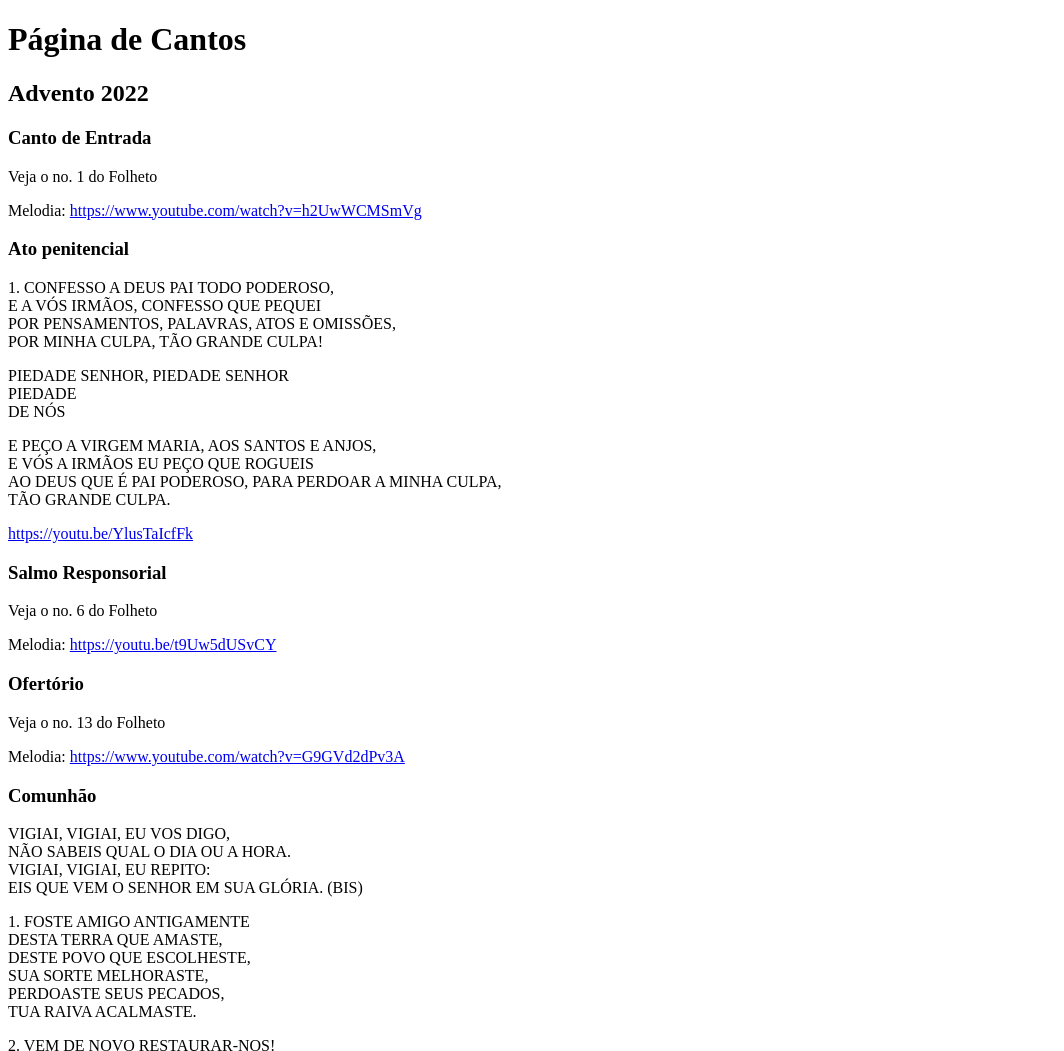
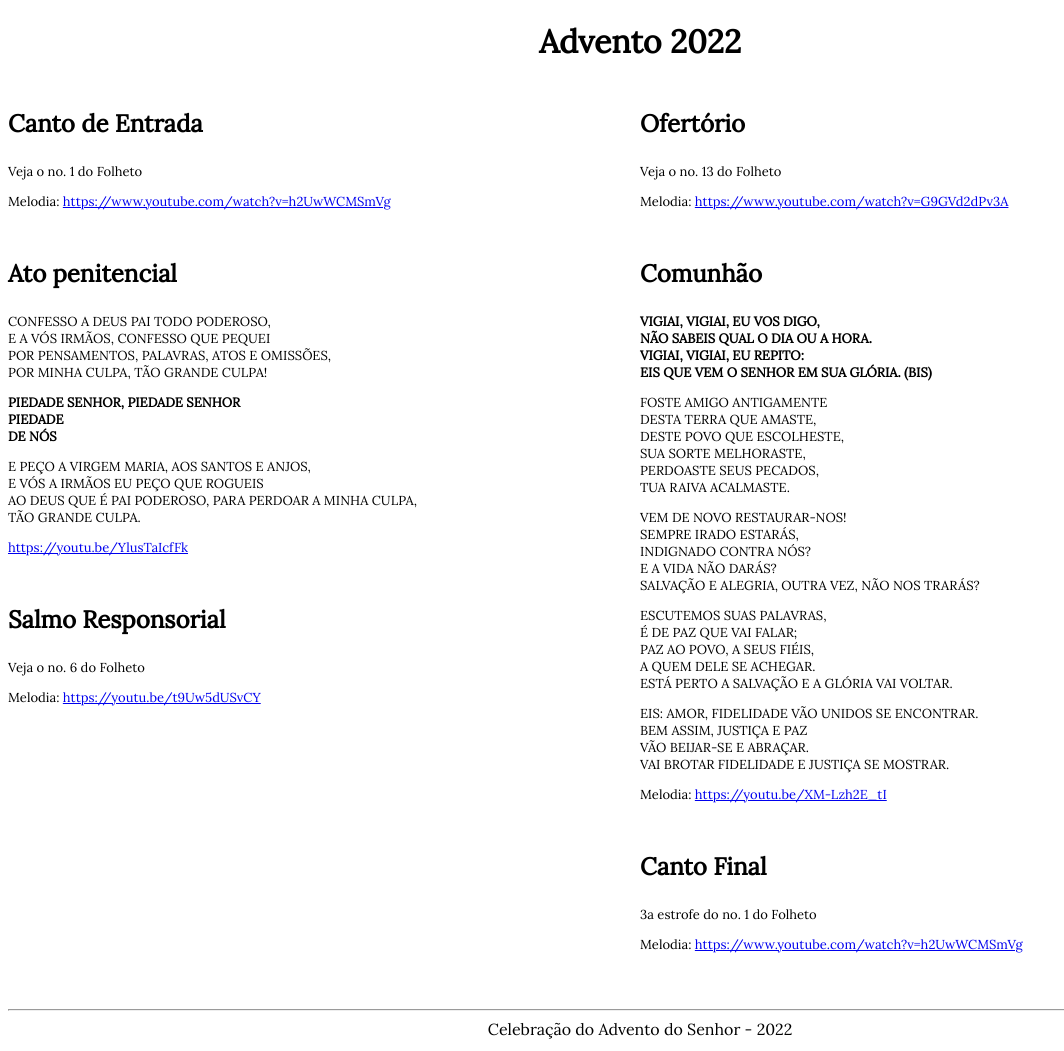
Before and after one commit to jeffprestes/cantos, a plain HTML site: page index.html in a window 1280 px wide. Shown: the top 1051 px of the page, without its empty margins (0-1064 px from the left). Drawn offline with Linux system fonts and the light colour scheme.

Commit message:
ajuste de fonte

```diff
--- a/estilos.css
+++ b/estilos.css
@@ -1,3 +1,42 @@
+html {
+    font-family: 'Lora', serif;
+}
+
+h1, h2 {
+    font-weight: bold;
+    text-align: center;
+}
+
+h3 {
+    font-weight: bold;
+    font-size: x-large;
+}
+
+section {
+    margin-bottom: 3rem;
+}
+
+footer {
+    text-align: center;
+}
+
+p {
+    font-size: small;
+}
+
+div {
+    margin: 0%;
+    padding: auto;
+}
+
 .refrao {
     font-weight: bold;
 }
+
+.linha {
+    display: flex;
+}
+
+.coluna {
+    flex: 50%;
+}
--- a/index.html
+++ b/index.html
@@ -5,11 +5,16 @@
     <meta http-equiv="X-UA-Compatible" content="IE=edge" />
     <meta name="viewport" content="width=device-width, initial-scale=1.0" />
     <title>Pagina de Cantos - Advento 2022</title>
-    <link rel="stylesheet" href="estilo.css" />
+    <link rel="preconnect" href="https://fonts.googleapis.com" />
+    <link rel="preconnect" href="https://fonts.gstatic.com" crossorigin />
+    <link href="https://fonts.googleapis.com/css2?family=Lora&display=swap" rel="stylesheet" />
+    <link rel="stylesheet" href="estilos.css" />
   </head>
   <body>
-    <h1>Página de Cantos</h1>
-    <h2>Advento 2022</h2>
+    <h1>Advento 2022</h1>
+    <div>
+      <div class="linha">
+        <div class="coluna">
           <section>
             <h3>Canto de Entrada</h3>
             <p>Veja o no. 1 do Folheto</p>
@@ -18,7 +23,7 @@
           <section>
             <h3>Ato penitencial</h3>
             <p>
-        1. CONFESSO A DEUS PAI TODO PODEROSO, <br />
+              CONFESSO A DEUS PAI TODO PODEROSO, <br />
               E A VÓS IRMÃOS, CONFESSO QUE PEQUEI <br />
               POR PENSAMENTOS, PALAVRAS, ATOS E OMISSÕES, <br />
               POR MINHA CULPA, TÃO GRANDE CULPA!
@@ -34,13 +39,17 @@
               AO DEUS QUE É PAI PODEROSO, PARA PERDOAR A MINHA CULPA,<br />
               TÃO GRANDE CULPA.
             </p>
-      <p><a href="https://youtu.be/YlusTaIcfFk">https://youtu.be/YlusTaIcfFk</a></p>
+            <p>
+              <a href="https://youtu.be/YlusTaIcfFk">https://youtu.be/YlusTaIcfFk</a>
+            </p>
           </section>
           <section>
             <h3>Salmo Responsorial</h3>
             <p>Veja o no. 6 do Folheto</p>
             <p>Melodia: <a href="https://youtu.be/t9Uw5dUSvCY">https://youtu.be/t9Uw5dUSvCY</a></p>
           </section>
+        </div>
+        <div class="coluna">
           <section>
             <h3>Ofertório</h3>
             <p>Veja o no. 13 do Folheto</p>
@@ -55,7 +64,7 @@
               EIS QUE VEM O SENHOR EM SUA GLÓRIA. (BIS)
             </p>
             <p>
-        1. FOSTE AMIGO ANTIGAMENTE <br />
+              FOSTE AMIGO ANTIGAMENTE <br />
               DESTA TERRA QUE AMASTE, <br />
               DESTE POVO QUE ESCOLHESTE, <br />
               SUA SORTE MELHORASTE, <br />
@@ -63,21 +72,21 @@
               TUA RAIVA ACALMASTE.
             </p>
             <p>
-        2. VEM DE NOVO RESTAURAR-NOS! <br />
+              VEM DE NOVO RESTAURAR-NOS! <br />
               SEMPRE IRADO ESTARÁS, <br />
               INDIGNADO CONTRA NÓS? <br />
               E A VIDA NÃO DARÁS? <br />
               SALVAÇÃO E ALEGRIA, OUTRA VEZ, NÃO NOS TRARÁS?
             </p>
             <p>
-        3. ESCUTEMOS SUAS PALAVRAS, <br />
+              ESCUTEMOS SUAS PALAVRAS, <br />
               É DE PAZ QUE VAI FALAR; <br />
               PAZ AO POVO, A SEUS FIÉIS, <br />
               A QUEM DELE SE ACHEGAR. <br />
               ESTÁ PERTO A SALVAÇÃO E A GLÓRIA VAI VOLTAR.
             </p>
             <p>
-        4. EIS: AMOR, FIDELIDADE VÃO UNIDOS SE ENCONTRAR. <br />
+              EIS: AMOR, FIDELIDADE VÃO UNIDOS SE ENCONTRAR. <br />
               BEM ASSIM, JUSTIÇA E PAZ <br />
               VÃO BEIJAR-SE E ABRAÇAR. <br />
               VAI BROTAR FIDELIDADE E JUSTIÇA SE MOSTRAR.
@@ -89,5 +98,12 @@
             <p>3a estrofe do no. 1 do Folheto</p>
             <p>Melodia: <a href="https://www.youtube.com/watch?v=h2UwWCMSmVg">https://www.youtube.com/watch?v=h2UwWCMSmVg</a></p>
           </section>
+        </div>
+      </div>
+    </div>
+    <footer>
+      <hr />
+      Celebração do Advento do Senhor - 2022
+    </footer>
   </body>
 </html>
```
Lines whose indentation alone changed are shown as unchanged.
